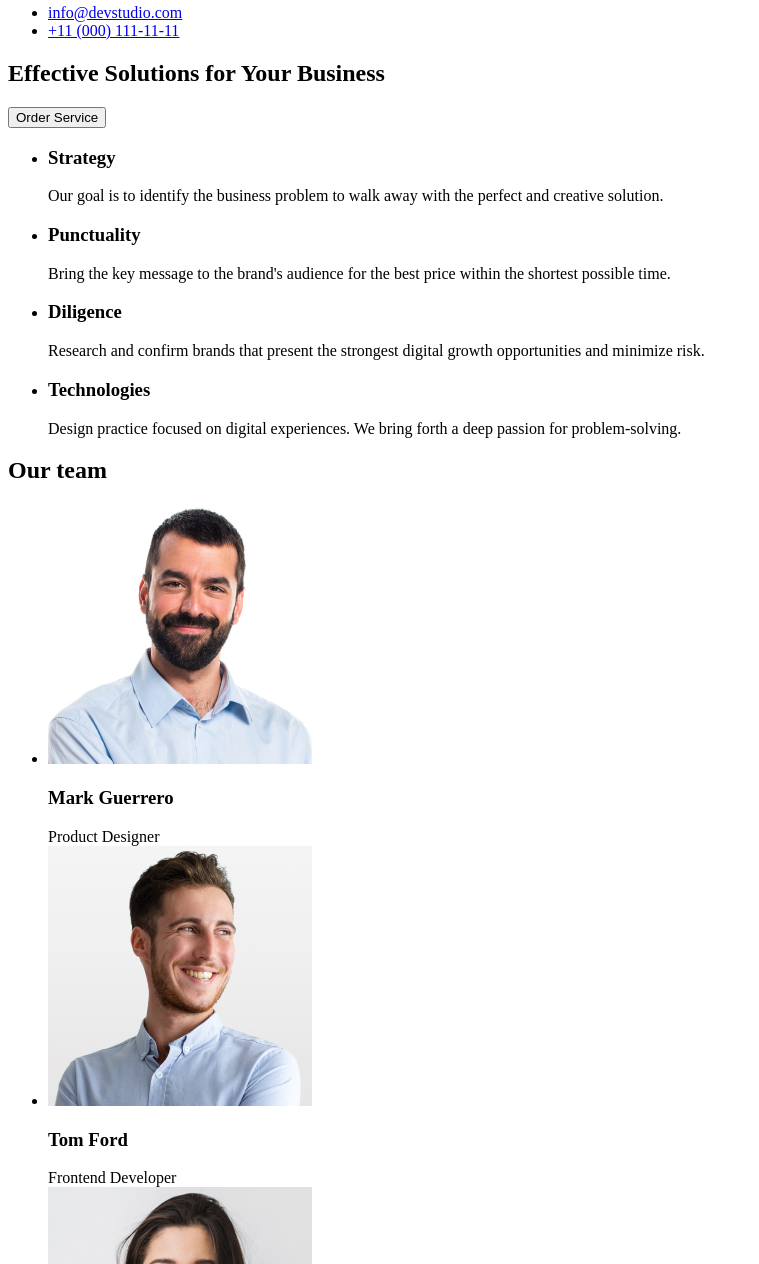
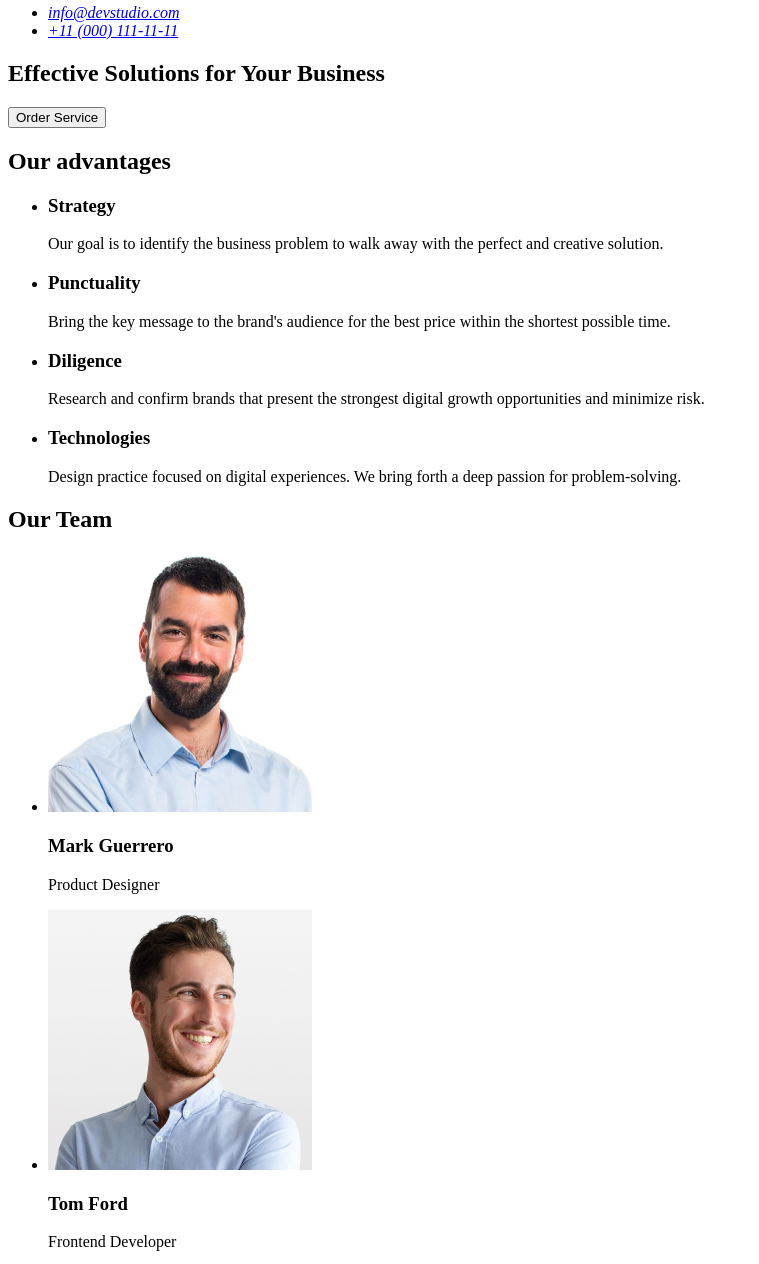
Before and after one commit to kaplanlex/goit-markup-hw-01, a plain HTML site: page index.html in a window 1280 px wide. Shown: the part 108-1372 px from the top of the page, without its empty margins (0-759 px from the left). Drawn offline with Linux system fonts and the light colour scheme.

Commit message:
error correction

```diff
--- a/index.html
+++ b/index.html
@@ -9,18 +9,21 @@
 
 <body>
     <header>
-        <a href="/">WebStudio</a>
         <nav>
+            <a href="./index.html">WebStudio</a>
             <ul>
                 <li><a href="/">Studio</a></li>
                 <li><a href="/">Portfolio</a></li>
                 <li><a href="/">Contacts</a></li>
             </ul>
         </nav>
+        <address>
             <ul>
-                <li><a href="info@devstudio.com">info@devstudio.com</a></li>
-                <li> <a href="+11 (000) 111-11-11">+11 (000) 111-11-11</a></li>
+
+                <li><a href="mailto:info@devstudio.com">info@devstudio.com</a></li>
+                <li> <a href="tel:+110001111111">+11 (000) 111-11-11</a></li>
             </ul>
+        </address>
     </header>
     <main>
         <section>
@@ -28,6 +31,7 @@
             <button type="button">Order Service</button>
         </section>
         <section>
+            <h2>Our advantages</h2>
             <ul>
                 <li>
                     <h3>Strategy</h3>
@@ -48,12 +52,12 @@
             </ul>
         </section>
         <section>
-            <h2>Our team</h2>
+            <h2>Our Team</h2>
             <ul>
-                <li><img src="/images/img.jpg" alt="Mark Guerrero" width="264" height="260"><h3>Mark Guerrero</h3>Product Designer</li>
-                <li><img src="/images/img (1).jpg" alt="Tom Ford" width="264" height="260"><h3>Tom Ford</h3>Frontend Developer</li>
-                <li><img src="/images/img (2).jpg" alt="Camila Garcia" width="264" height="260"><h3>Camila Garcia</h3>Marketing</li>
-                <li><img src="/images/img (3).jpg" alt="Daniel Wilson" width="264" height="260"><h3>Daniel Wilson</h3>UI Designer</li>
+                <li><img src="./images/img.jpg" alt="Warker Mark Guerrero" width="264" height="260"><h3>Mark Guerrero</h3><p>Product Designer</p></li>
+                <li><img src="./images/img(1).jpg" alt="Warker Tom Ford" width="264" height="260"><h3>Tom Ford</h3><p>Frontend Developer</p></li>
+                <li><img src="./images/img(2).jpg" alt="Warker Camila Garcia" width="264" height="260"><h3>Camila Garcia</h3><p>Marketing</p></li>
+                <li><img src="./images/img(3).jpg" alt="Warker Daniel Wilson" width="264" height="260"><h3>Daniel Wilson</h3><p>UI Designer</p></li>
             </ul>
         </section>
     </main>
```
Also changed, not shown: images/img(1).jpg (renamed from images/img (1).jpg), images/img(2).jpg (renamed from images/img (2).jpg), images/img(3).jpg (renamed from images/img (3).jpg).
